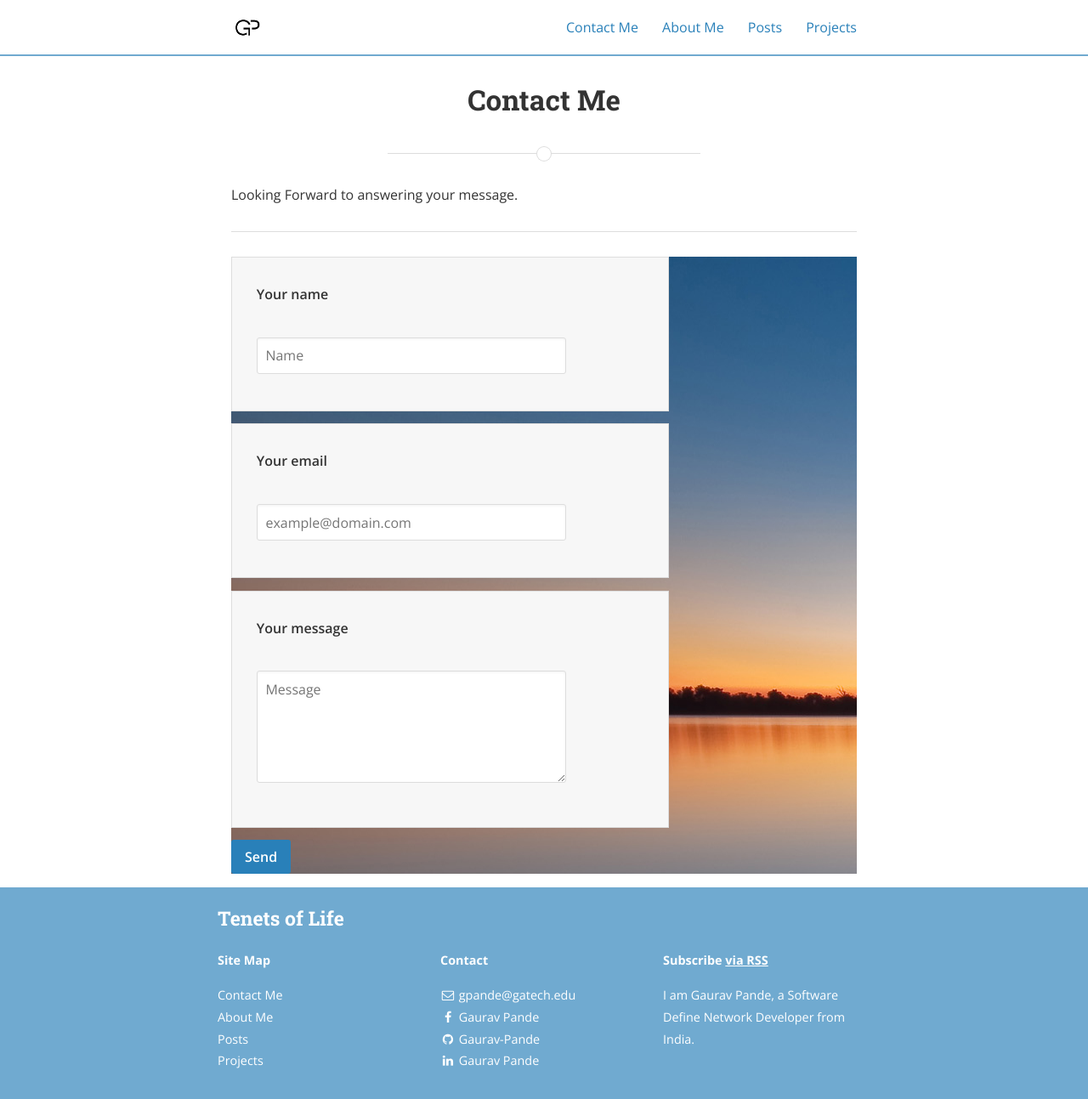
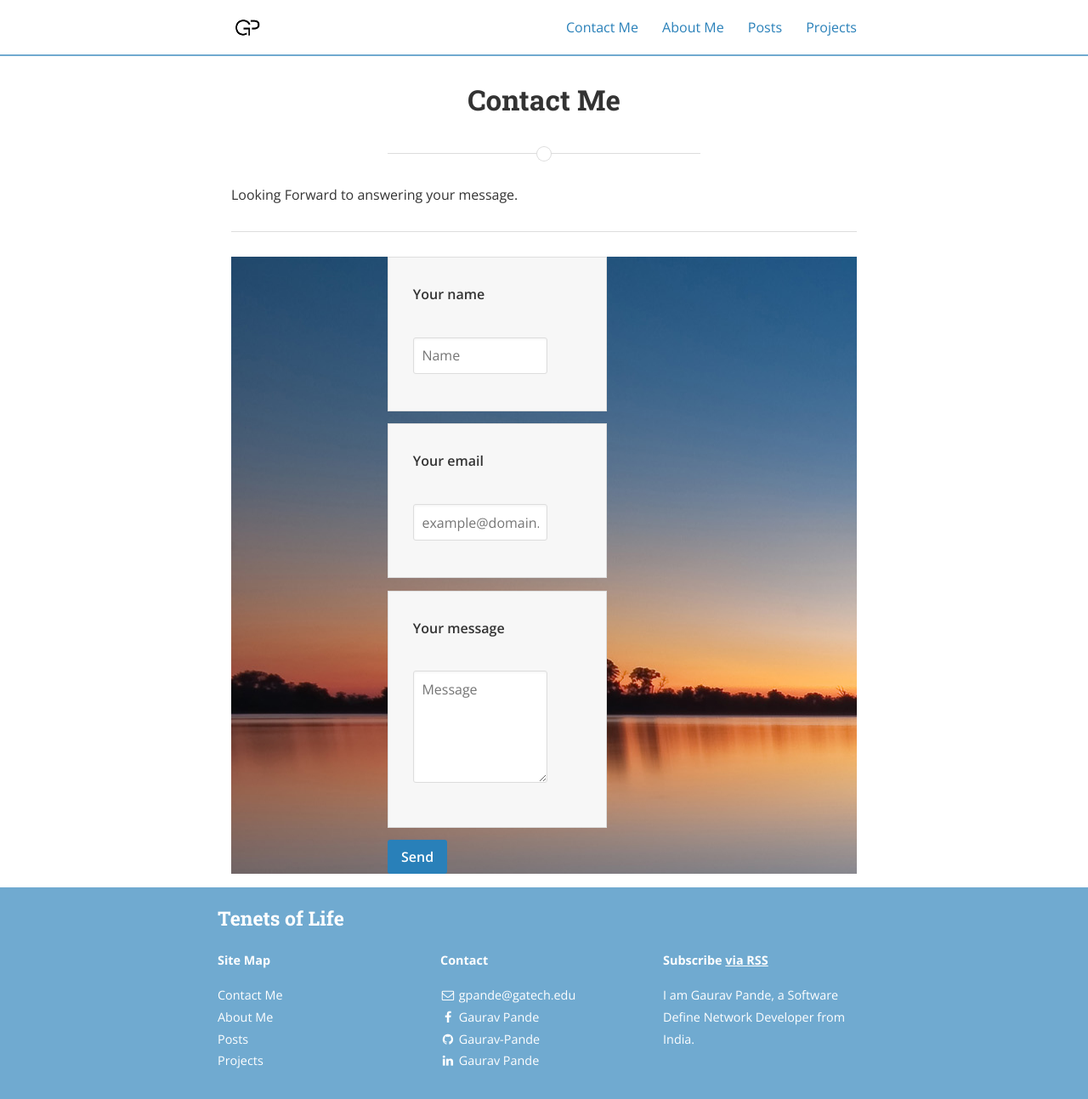
Before and after one commit to Gaurav-Pande/gaurav-pande.github.io, a Jekyll site: the page built from Lets-talk.md, in a window 1280 px wide. Shown: the whole page at 85% size. Built offline with Jekyll 4.4.1, drawn with Linux system fonts in a browser that asks for light colours; nearby versions of some CDN libraries; a style sheet for code colours, icons or effects is not loaded.

Commit message:
Update Lets-talk.md

```diff
--- a/Lets-talk.md
+++ b/Lets-talk.md
@@ -8,7 +8,7 @@ Looking Forward to answering your message.
 
 ---
 <div style="background-image:url('/assets/horizon.jpg');height:100%;width:100%;">
-<form action="//formspree.io/email@domain.com" method="POST" >
+<form action="//formspree.io/email@domain.com" method="POST" style="margin: 0 auto;width:50%"  >
     <fieldset style="width:70%;height=80%">
         <label for="name">Your name</label><br>
         <input type="text" name="name" placeholder="Name" required>
@@ -19,7 +19,7 @@ Looking Forward to answering your message.
     </fieldset>
     <fieldset style="width:70%;height=80%">
         <label for="message">Your message</label><br>
-        <textarea name="message" rows="5" placeholder="Message" required></textarea>
+        <textarea name="message" rows="5" placeholder="Message" width="80%" required></textarea>
     </fieldset>
     <input class="hidden" type="text" name="_gotcha" style="display:none">
     <input class="hidden" type="hidden" name="_subject" value="Message via http://domain.com">
```
